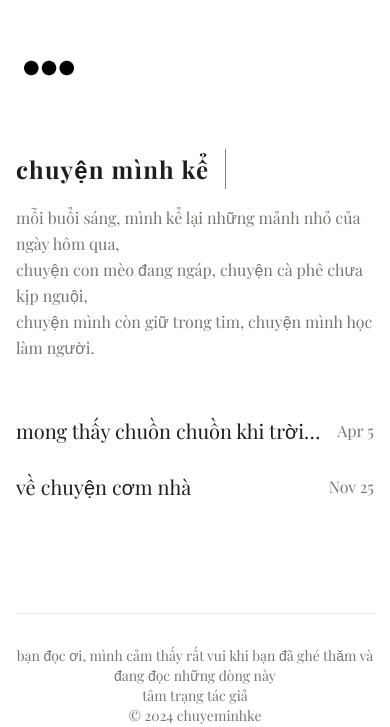
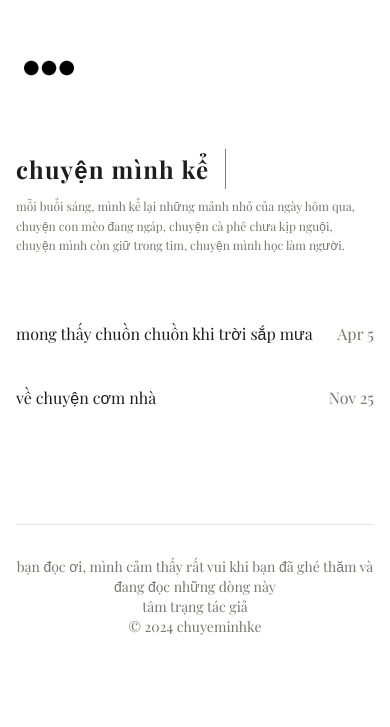
Before and after one commit to thangbuiq/chuyenminhke, a Next.js app: page / in a window 390 px wide. Shown: the part 117-844 px from the top of the page. Built offline with nearby package versions, Linux system fonts and the light colour scheme; a web font is replaced by a local one.

Commit message:
feat: add footer and subheade on frontpage

```diff
--- a/app/(main)/page.tsx
+++ b/app/(main)/page.tsx
@@ -24,7 +24,10 @@ export default function Home() {
         >
           chuyện mình kể
         </h1>
-        <p className="text-[#787670] mt-4 leading-relaxed">
+        <p
+          className="text-[#787670] mt-4 leading-relaxed"
+          id="frontpage-description"
+        >
           mỗi buổi sáng, mình kể lại những mảnh nhỏ của ngày hôm qua, <br />
           chuyện con mèo đang ngáp, chuyện cà phê chưa kịp nguội, <br />
           chuyện mình còn giữ trong tim, chuyện mình học làm người.
@@ -34,12 +37,16 @@ export default function Home() {
         {postMetadata.map((post) => (
           <div key={post.slug} className="flex justify-between items-center">
             <Link
+              id="frontpage-post-title"
               href={`/${post.slug}`}
               className="text-xl text-[#1d1d1d] hover:underline hover:text-[#555451] hover:decoration-[#555451] underline-offset-3 truncate flex-1 mr-4"
             >
               {post.title}
             </Link>
-            <p className="text-[#787670] flex-shrink-0">
+            <p
+              id="frontpage-post-title"
+              className="text-[#787670] flex-shrink-0"
+            >
               {post.publish_date.toLocaleString("default", {
                 month: "short",
                 day: "numeric",
--- a/app/globals.css
+++ b/app/globals.css
@@ -92,6 +92,16 @@ blockquote p {
     letter-spacing: 0.05em;
   }
 
+  #frontpage-post-title {
+    font-size: 1rem;
+    margin-top: 0.5rem;
+  }
+
+  #frontpage-description {
+    font-size: 0.75rem;
+    margin-top: 0.5rem;
+  }
+
   #frontpage-icon {
     width: 50px;
     height: 50px;
```
